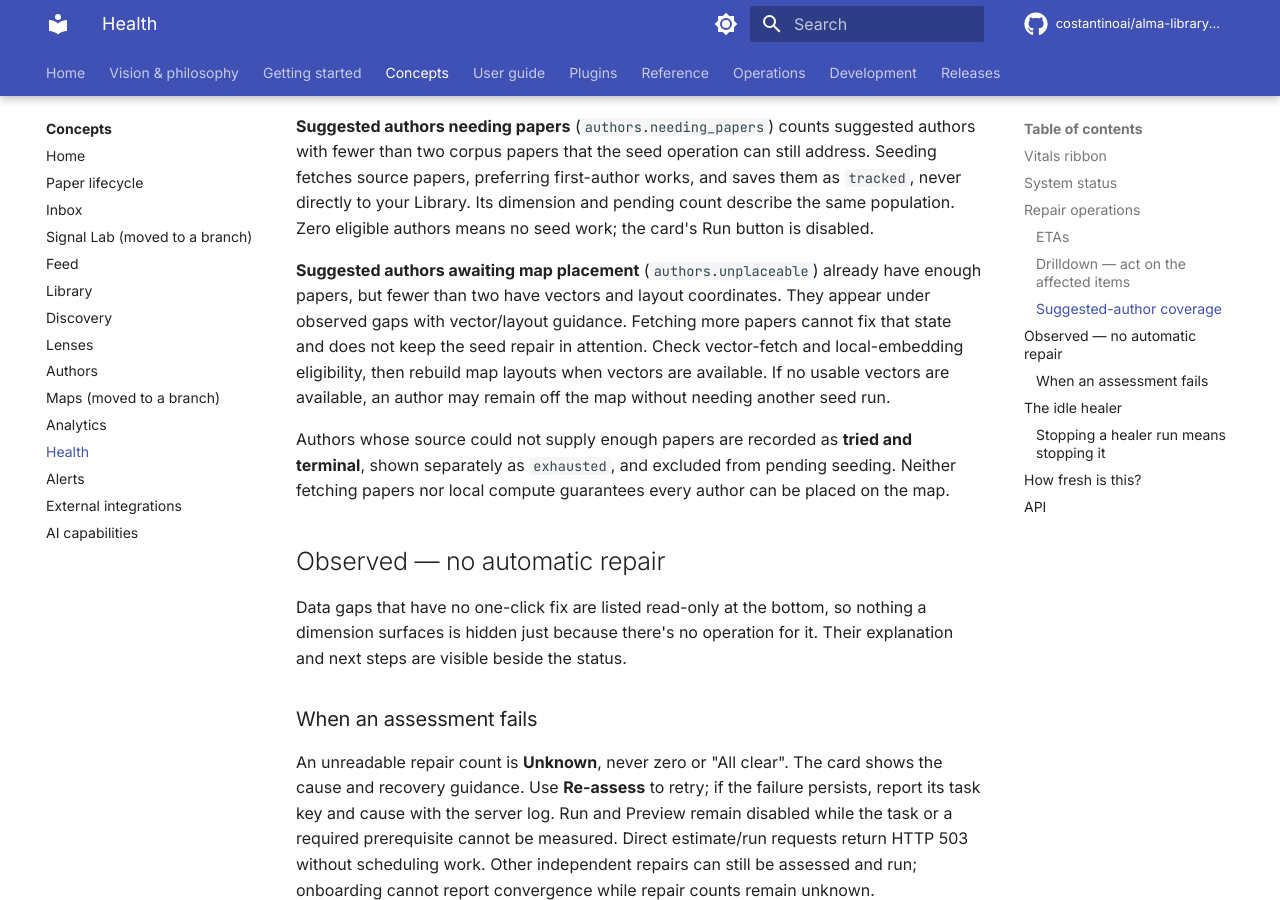
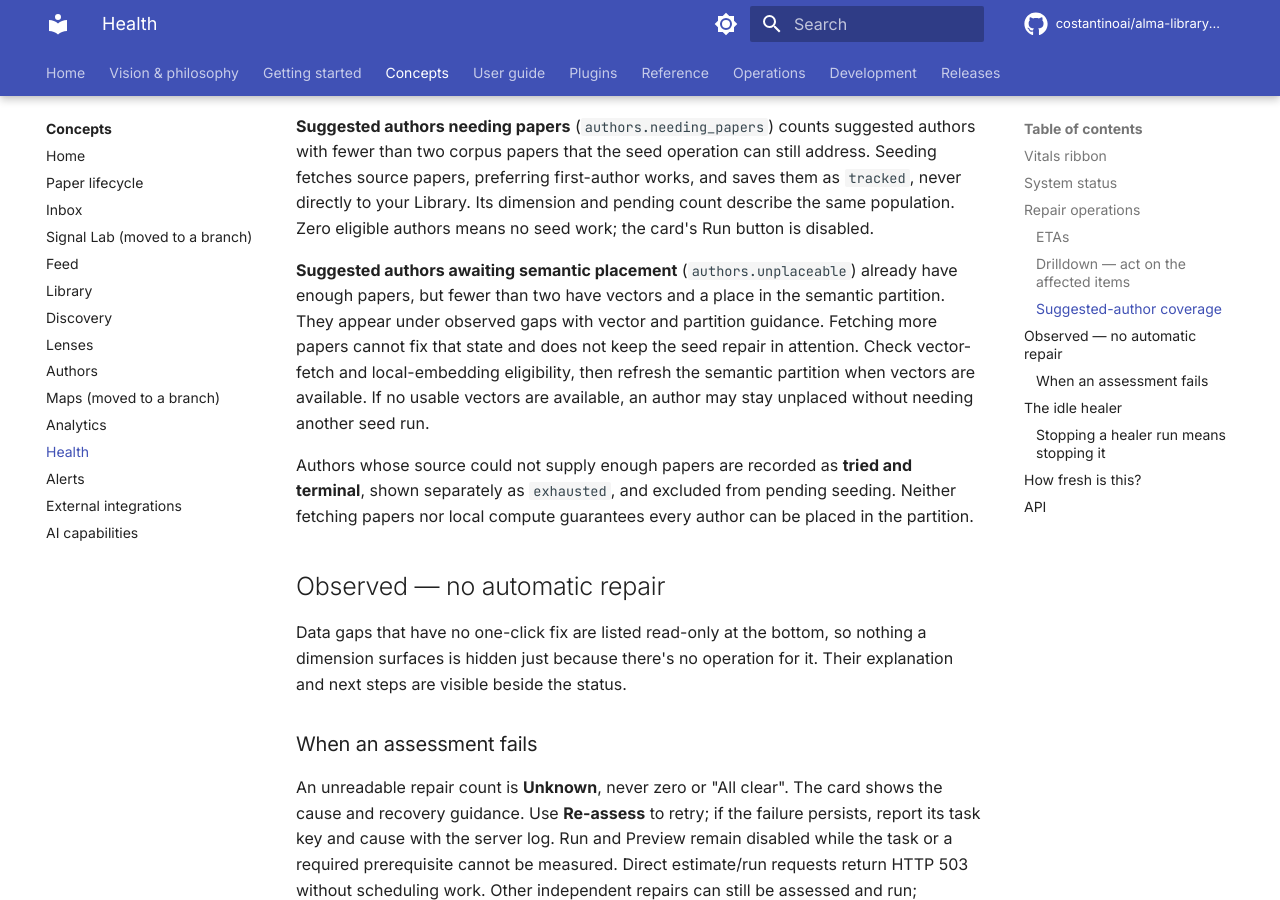
Before and after one commit to costantinoai/alma-library-manager, an MkDocs documentation site: the page built from docs/concepts/health.md, in a window 1280 px wide and 900 px high, scrolled down 3716 px. Built offline with MkDocs 1.6.1 and Material for MkDocs 9.7.7, drawn with Linux system fonts in a browser that asks for light colours; comment, search, counter and statistics services are not loaded.

Commit message:
docs: drop stale Map signposts
The Map left this line in D24. Remove it from the first-run walkthrough, the README feature list and screenshots, and the docs that still described it; health wording now matches the semantic placement copy.

```diff
--- a/docs/concepts/health.md
+++ b/docs/concepts/health.md
@@ -161,18 +161,19 @@ them as `tracked`, never directly to your Library. Its dimension and pending
 count describe the same population. Zero eligible authors means no seed work;
 the card's Run button is disabled.
 
-**Suggested authors awaiting map placement** (`authors.unplaceable`) already
-have enough papers, but fewer than two have vectors and layout coordinates.
-They appear under observed gaps with vector/layout guidance. Fetching more
+**Suggested authors awaiting semantic placement** (`authors.unplaceable`)
+already have enough papers, but fewer than two have vectors and a place in the
+semantic partition. They appear under observed gaps with vector and partition
+guidance. Fetching more
 papers cannot fix that state and does not keep the seed repair in attention.
-Check vector-fetch and local-embedding eligibility, then rebuild map layouts
-when vectors are available. If no usable vectors are available, an author may
-remain off the map without needing another seed run.
+Check vector-fetch and local-embedding eligibility, then refresh the semantic
+partition when vectors are available. If no usable vectors are available, an
+author may stay unplaced without needing another seed run.
 
 Authors whose source could not supply enough papers are recorded as **tried
 and terminal**, shown separately as `exhausted`, and excluded from pending
 seeding. Neither fetching papers nor local compute guarantees every author can
-be placed on the map.
+be placed in the partition.
 
 ## Observed — no automatic repair
 
--- a/frontend/src/components/onboarding/tours.ts
+++ b/frontend/src/components/onboarding/tours.ts
@@ -60,8 +60,8 @@ export const FEED_TOUR: TourStep[] = [
   },
 ]
 
-// The author MAP is not here any more — it moved to the Map page behind the
-// Papers / Authors switcher (2026-07-27). This tour is about managing people.
+// The author map is not in this line (D24, kept on `feature/maps-plugin`).
+// This tour is about managing people.
 export const AUTHORS_TOUR: TourStep[] = [
   {
     target: '[data-tour="authors-suggestions"]',
```
Also changed, not shown: README.md (+1 -3 lines), docs/concepts/paper-lifecycle.md (+1 -1 lines), docs/development/architecture.md (+0 -4 lines), docs/development/frontend.md (+0 -2 lines), docs/getting-started/first-run.md (+1 -1 lines), docs/reference/external-apis.md (+1 -1 lines).
